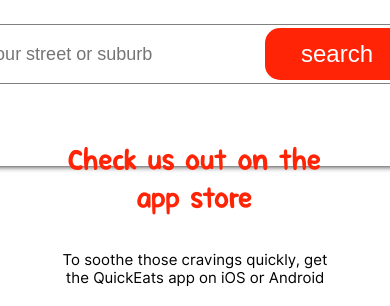
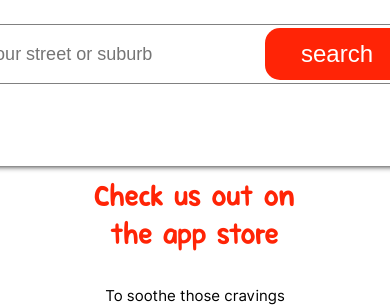
Before and after one commit to denjeneer/QuickEats, a plain HTML site: page index.html in a window 390 px wide. Shown: the part 584-890 px from the top of the page. Drawn offline with Linux system fonts and the light colour scheme.

Commit message:
more responsivity bugs fixed

```diff
--- a/style.css
+++ b/style.css
@@ -177,6 +177,7 @@ nav li img {
   left: 50%;
   transform: translateX(-50%);
   background-color: white;
+  z-index: 9999;
 }
 
 #search-box h2 {
@@ -293,6 +294,8 @@ nav li img {
 
     .apps-download {
       height:475px;
+      margin: 70px;
+      padding-top: 30px;
     }
 
     .apps-download img {
```
